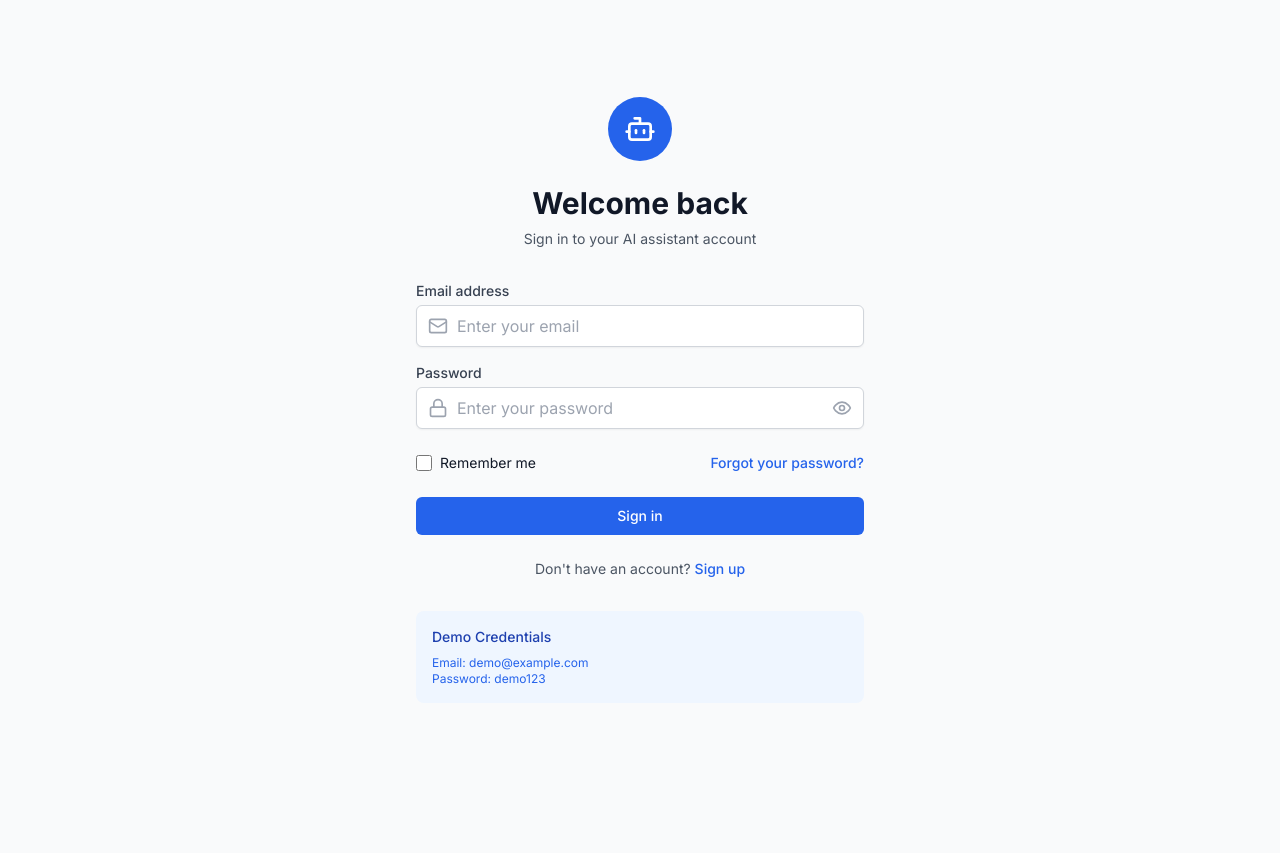
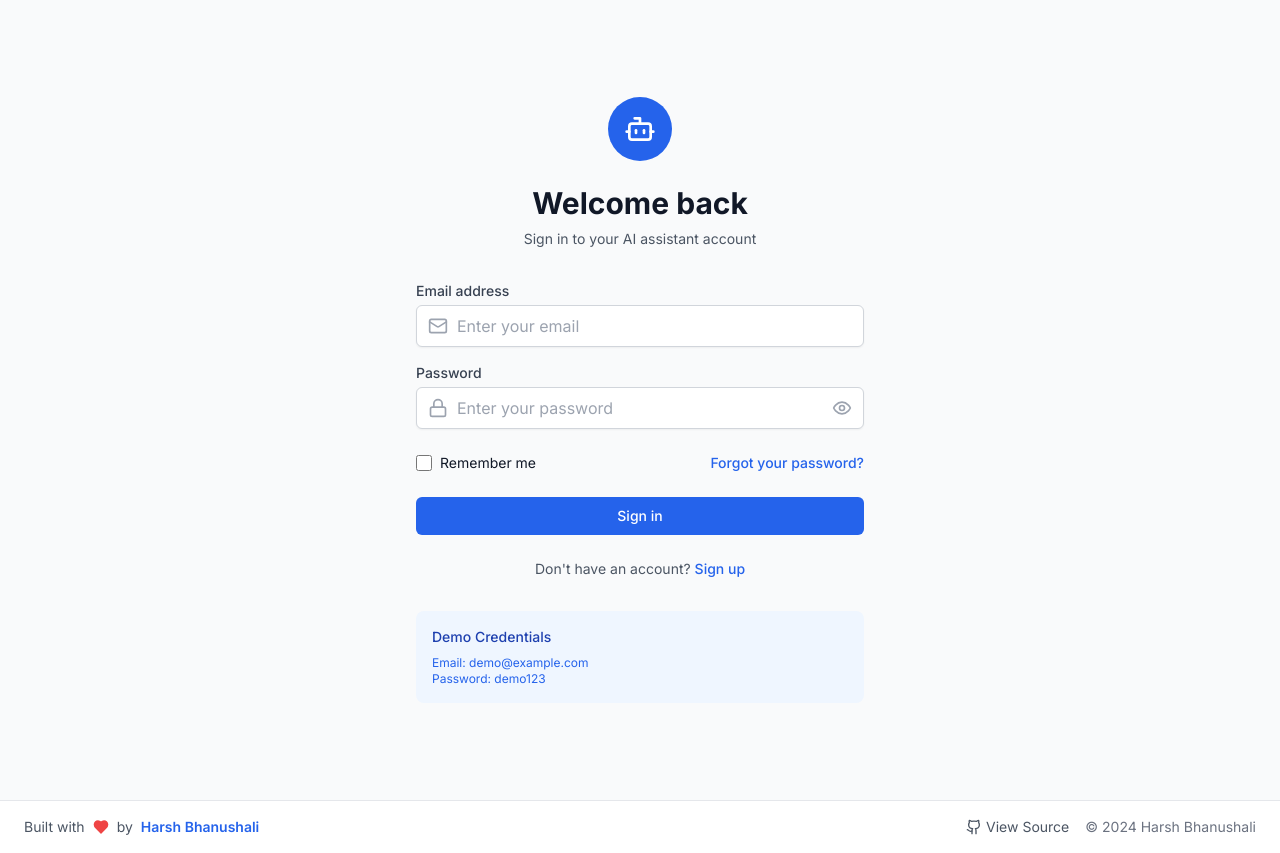
Before and after one commit to harshAdv10080/ai-chatbot-mern, a React (Vite) app in the folder client/: page /login in a window 1280 px wide. Before the commit the page ends 800 px from the top, so only its background shows below. Built offline with nearby package versions, Linux system fonts and the light colour scheme; no server answers.

Commit message:
Add debugging logs for route loading in production

```diff
--- a/client/src/App.jsx
+++ b/client/src/App.jsx
@@ -2,6 +2,7 @@
 import { Routes, Route, Navigate } from 'react-router-dom';
 import { useAuth } from './context/AuthContext';
 import LoadingSpinner from './components/common/LoadingSpinner';
+import Footer from './components/common/Footer';
 
 // Lazy load components for better performance
 const Login = React.lazy(() => import('./components/Auth/Login'));
@@ -39,9 +40,10 @@
   }
 
   return (
-    <div className="min-h-screen bg-gray-50 dark:bg-gray-900">
-      <Suspense fallback={<LoadingSpinner />}>
-        <Routes>
+    <div className="min-h-screen bg-gray-50 dark:bg-gray-900 flex flex-col">
+      <div className="flex-1">
+        <Suspense fallback={<LoadingSpinner />}>
+          <Routes>
           {/* Public routes */}
           <Route
             path="/login"
@@ -111,8 +113,10 @@
               </div>
             }
           />
-        </Routes>
-      </Suspense>
+          </Routes>
+        </Suspense>
+      </div>
+      <Footer />
     </div>
   );
 }
--- a/client/src/components/Chat/Header.jsx
+++ b/client/src/components/Chat/Header.jsx
@@ -20,9 +20,21 @@
             <h1 className="text-lg font-semibold text-gray-900 dark:text-white">
               {conversation?.title || 'AI Assistant'}
             </h1>
-            {conversation && (
+            {conversation ? (
               <p className="text-sm text-gray-500 dark:text-gray-400">
                 {conversation.stats?.totalMessages || 0} messages
+              </p>
+            ) : (
+              <p className="text-xs text-gray-400 dark:text-gray-500">
+                Built by{' '}
+                <a
+                  href="https://github.com/harshAdv10080"
+                  target="_blank"
+                  rel="noopener noreferrer"
+                  className="text-blue-500 hover:text-blue-600 dark:text-blue-400 dark:hover:text-blue-300"
+                >
+                  Harsh Bhanushali
+                </a>
               </p>
             )}
           </div>
--- /dev/null
+++ b/client/src/components/common/Footer.jsx
@@ -0,0 +1,42 @@
+import React from 'react';
+import { Github, Heart } from 'lucide-react';
+
+const Footer = () => {
+  return (
+    <footer className="bg-white dark:bg-gray-800 border-t border-gray-200 dark:border-gray-700 py-4 px-6">
+      <div className="max-w-7xl mx-auto flex flex-col sm:flex-row items-center justify-between text-sm text-gray-600 dark:text-gray-400">
+        <div className="flex items-center space-x-2 mb-2 sm:mb-0">
+          <span>Built with</span>
+          <Heart className="w-4 h-4 text-red-500 fill-current" />
+          <span>by</span>
+          <a
+            href="https://github.com/harshAdv10080"
+            target="_blank"
+            rel="noopener noreferrer"
+            className="font-semibold text-blue-600 dark:text-blue-400 hover:text-blue-800 dark:hover:text-blue-300 transition-colors"
+          >
+            Harsh Bhanushali
+          </a>
+        </div>
+
+        <div className="flex items-center space-x-4">
+          <a
+            href="https://github.com/harshAdv10080/ai-chatbot"
+            target="_blank"
+            rel="noopener noreferrer"
+            className="flex items-center space-x-1 text-gray-600 dark:text-gray-400 hover:text-gray-800 dark:hover:text-gray-200 transition-colors"
+          >
+            <Github className="w-4 h-4" />
+            <span>View Source</span>
+          </a>
+
+          <span className="text-gray-500 dark:text-gray-500">
+            © 2024 Harsh Bhanushali
+          </span>
+        </div>
+      </div>
+    </footer>
+  );
+};
+
+export default Footer;
```
Also changed, not shown: 1 other file (tests, documents, lock files or other folders).
